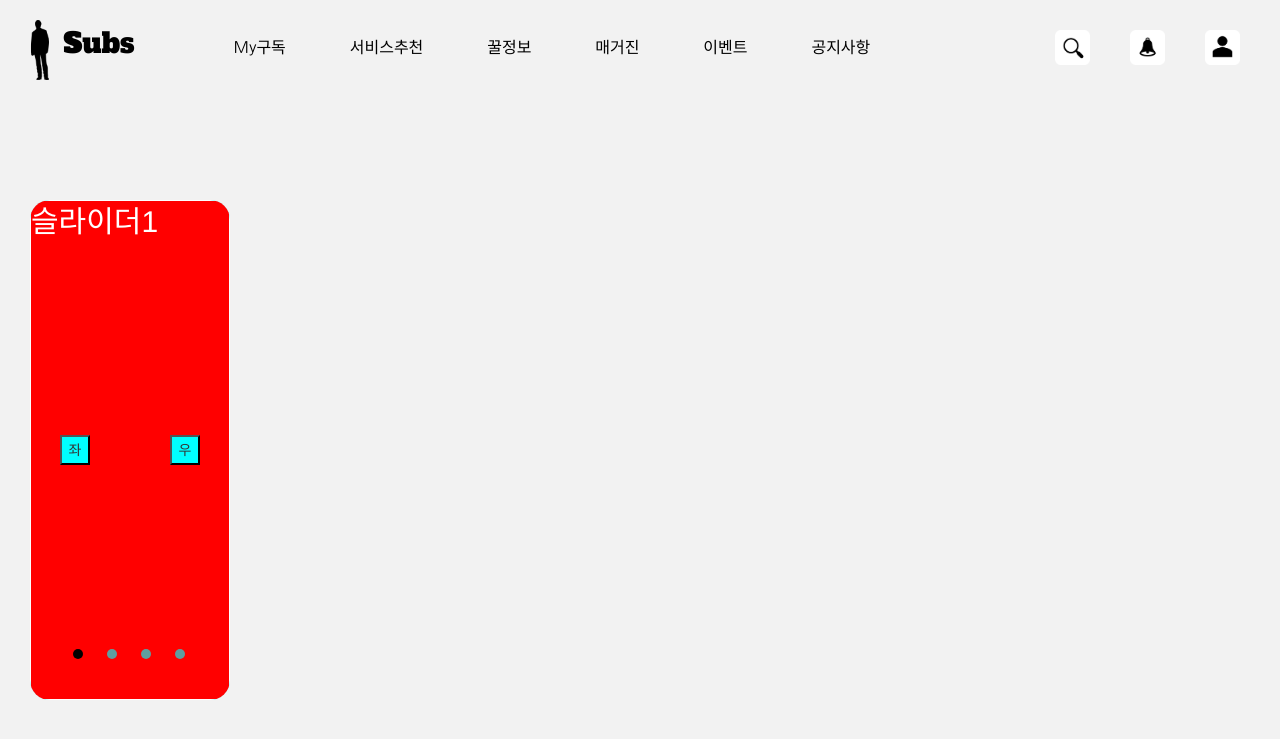
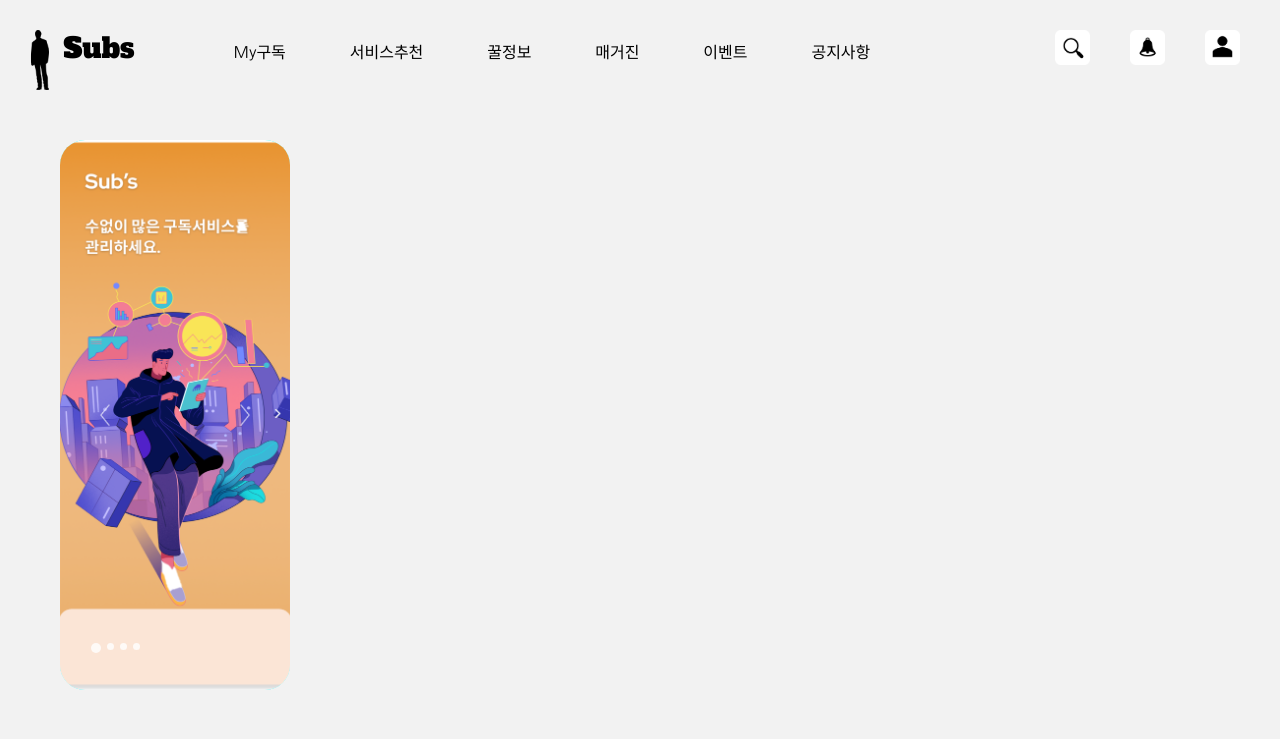
Before and after one commit to qkrwjdan/Sub-s, a Django app: page / in a window 1280 px wide. Shown: the top 739 px of the page. Run offline with Django 3.2, Linux system fonts and the light colour scheme; some libraries are stand-ins or nearby versions; some web fonts are replaced.

Commit message:
배너 슬라이드 위치 및 디자인
배너슬라이드 위치 및 디자인 변화

```diff
--- a/index/templates/index.html
+++ b/index/templates/index.html
@@ -68,10 +68,10 @@ $(document).ready(function() {
 {% block content%}
 <div class="slider">
     <ul class="panel">
-      <li>슬라이더1</li>
-      <li>슬라이더2</li>
-      <li>슬라이더3</li>
-      <li>슬라이더4</li>
+      <li><a href=""><img style= " width:110%; margin-left:-10px; margin-top:-3px" src="{% static 'subs/MainBanner_1.png' %}" alt=""></a></li>
+      <li></li>
+      <li></li>
+      <li></li>
     </ul>
     <ul class="btn">
       <li class="on">버튼1</li>
@@ -79,7 +79,7 @@ $(document).ready(function() {
       <li>버튼3</li>
       <li>버튼4</li>
     </ul>
-    <button class="prev">좌</button>
-    <button class="next">우</button>
+    <button class="prev"><img src="{% static 'subs/left.png' %}" style = "width:10px;"></button>
+    <button class="next"><img src="{% static 'subs/right.png' %}" style = "width:10px;"></button>
   </div>
 {% endblock%}
--- a/static/subs/banner.css
+++ b/static/subs/banner.css
@@ -16,22 +16,28 @@
   }
 
   .slider {
-    width: 200px;
-    height: 500px;
+    display: inline-block;
+    width: 230px;
+    height: 550px;
     margin: 0 auto;
+    margin-left: 20px;
     background-color: aqua;
     position: absolute;
     overflow: hidden;
-    border-radius: 20px;
+    border-radius: 25px;
 
-    top : 200px;
-    left : 30px;
+    top : 140px;
+    left : 40px;
   }
 
   .slider .panel {
     width: 100%;
     height: 100%;
     position: relative;
+  }
+  .slider .panel :hover {
+    -webkit-transition : opacity 0.5s;
+    opacity:0.95;
   }
 
   .slider .panel li {
@@ -46,7 +52,7 @@
   }
 
   .panel li:nth-child(1) {
-    background-color: red;
+    background-color: none;
     display: block;
   }
 
@@ -65,29 +71,43 @@
   .btn {
     position: absolute;
     bottom: 30px;
-    left: 50%;
-    margin-left: -70px;
+    margin-left: 18px;
   }
 
   .btn li {
     display:inline-block;
-    vertical-align:middle;
 
-    width: 10px;
-    height: 10px;
-    background-color: cadetblue;
+    width: 7px;
+    height: 7px;
+    float:left;
+    background-color: white;
+    opacity:0.8;
     border-radius: 50%;
     text-indent: -9999px;
-    margin-right: 20px;
+    margin-right: 6px;
+    cursor: pointer;
+  }
+  #la {
+    display:inline-block;
+
+    width: 7px;
+    height: 7px;
+    float:right;
+    background-color: white;
+    opacity:0.8;
+    text-indent: -9999px;
     cursor: pointer;
   }
 
   .btn .on {
-    background-color: #000;
+    background-color: white;
+    width:10px;
+    height:10px;
   }
 
   .btn li:hover {
     background-color: #000;
+    opacity: 0.3;
   }
 
   .btn li:last-child {
@@ -100,8 +120,13 @@
     top: 50%;
     width: 30px;
     height: 30px;
-    background-color: aqua;
     margin-top: -15px;
+    background-color: transparent !important;
+   background-image: none !important;
+   border-color: transparent;
+   border: none;
+
+   color: #FFFFFF;
   }
 
   .next {
@@ -110,6 +135,11 @@
     top: 50%;
     width: 30px;
     height: 30px;
-    background-color: aqua;
     margin-top: -15px;
+    background-color: transparent !important;
+   background-image: none !important;
+   border-color: transparent;
+   border: none;
+
+   color: #FFFFFF;
   }
--- a/static/subs/style.css
+++ b/static/subs/style.css
@@ -30,7 +30,7 @@ nav ul li {
 nav ul la a img{
  width:30px;
  height:auto;
- margin-top:10px;
+ padding-top:20px;
 }
 nav ul la{
 
@@ -51,6 +51,10 @@ body {
   background-color : #F2F2F2;
 }
 
+div .banner{
+
+}
+
 .profile a:hover\
 ]]\{
   text-decoration: none;\
--- a/templates/base.html
+++ b/templates/base.html
@@ -31,7 +31,7 @@
 
               <div style = "display:inline; float:right; padding-right:40px; padding-top:20px;"><a href="{% url 'profile'%}" ><img src="{% static 'subs/profile.png' %}" style = "width:35px;"></a></div>
               <div style = "display:inline; float:right; padding-right:40px;padding-top:20px;"><a href="#" ><img src="{% static 'subs/notification.png' %}" style = "width:35px;"></a></div>
-              <div style = "display:inline; float:right; padding-right:40px;padding-top:20px;"><a href="#" ><img src="{% static 'subs/search1.png' %}" style = "width:35px;"></a></div>
+              <div style = "display:inline; float:right; padding-right:40px;padding-top:20px;"><a href="#" ><img src="{% static 'subs/search.png' %}" style = "width:35px;"></a></div>
           </ul>
       </nav>
 
```
Also changed, not shown: static/subs/MainBanner_1.png (added), static/subs/left.png (added), static/subs/right.png (added), static/subs/search.png (renamed from static/subs/search1.png).
